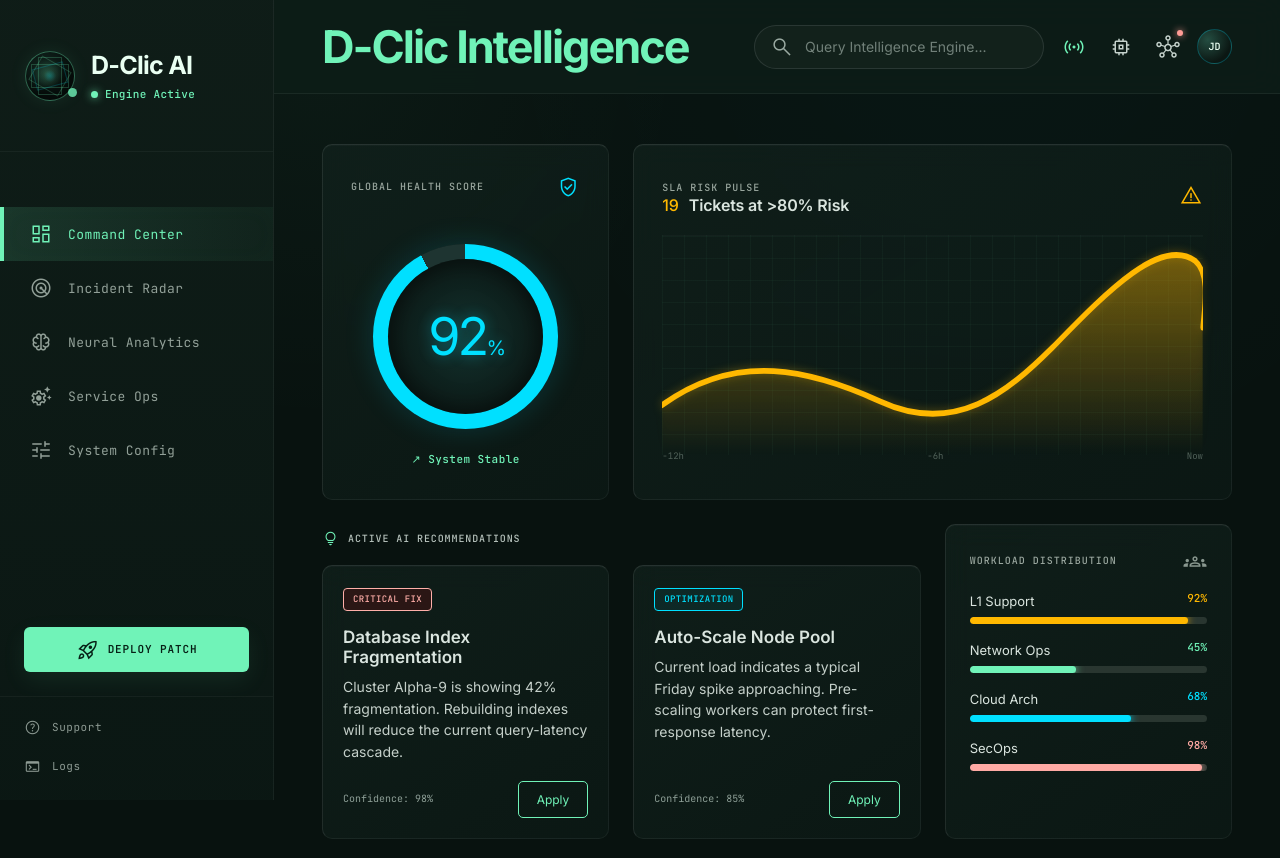
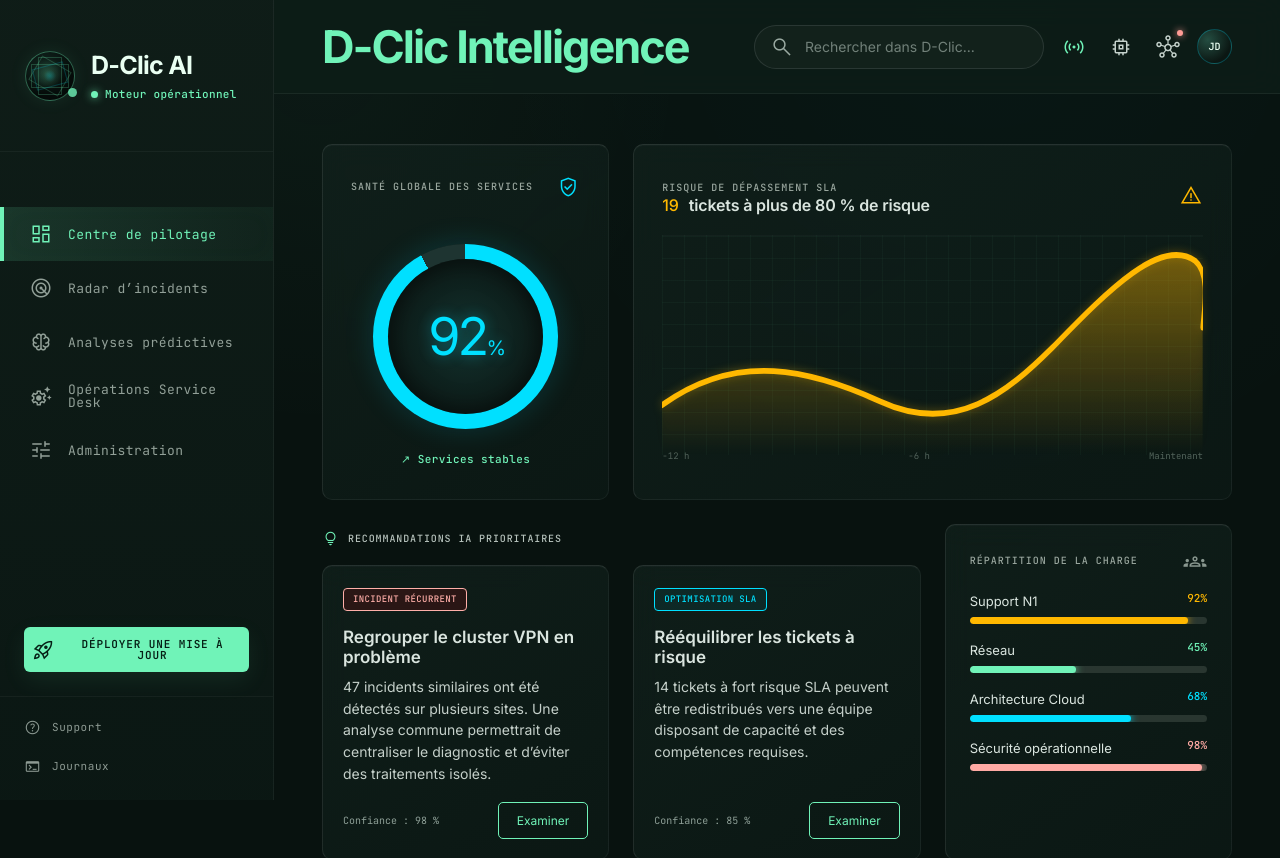
Before and after one commit to jeandirel/D-Clic-Intelligence, a Next.js app in the folder frontend/: page / in a window 1280 px wide. Shown: the top 858 px of the page. Built offline with nearby package versions, Linux system fonts and the light colour scheme.

Commit message:
docs: add functional guide and start French business UI

```diff
--- a/frontend/app/layout.tsx
+++ b/frontend/app/layout.tsx
@@ -4,7 +4,7 @@ import "./globals.css";
 
 export const metadata: Metadata = {
   title: "D-Clic Intelligence",
-  description: "AI ServiceOps Command Center",
+  description: "Centre de pilotage IA pour les opérations Service Desk et Freshservice",
 };
 
 export default function RootLayout({ children }: Readonly<{ children: ReactNode }>) {
--- a/frontend/app/page.tsx
+++ b/frontend/app/page.tsx
@@ -2,10 +2,10 @@ import { AppShell } from "../components/AppShell";
 import { Chip, GlassCard, Progress } from "../components/UI";
 
 const workload = [
-  ["L1 Support", 92, "amber"],
-  ["Network Ops", 45, "green"],
-  ["Cloud Arch", 68, "blue"],
-  ["SecOps", 98, "red"],
+  ["Support N1", 92, "amber"],
+  ["Réseau", 45, "green"],
+  ["Architecture Cloud", 68, "blue"],
+  ["Sécurité opérationnelle", 98, "red"],
 ] as const;
 
 export default function CommandCenterPage() {
@@ -13,13 +13,13 @@ export default function CommandCenterPage() {
     <AppShell section="command">
       <div className="dashboard-grid">
         <GlassCard className="health-card span-4">
-          <div className="card-header"><span className="card-label">Global Health Score</span><span className="material-symbols-outlined blue">verified_user</span></div>
+          <div className="card-header"><span className="card-label">Santé globale des services</span><span className="material-symbols-outlined blue">verified_user</span></div>
           <div className="health-ring-wrap"><div className="health-ring"><strong>92<small>%</small></strong></div></div>
-          <div className="health-status">↗ System Stable</div>
+          <div className="health-status">↗ Services stables</div>
         </GlassCard>
 
         <GlassCard className="sla-card span-8">
-          <div className="card-header"><div><span className="card-label">SLA Risk Pulse</span><h3 className="sla-title"><strong>19</strong> Tickets at &gt;80% Risk</h3></div><span className="material-symbols-outlined amber">warning</span></div>
+          <div className="card-header"><div><span className="card-label">Risque de dépassement SLA</span><h3 className="sla-title"><strong>19</strong> tickets à plus de 80 % de risque</h3></div><span className="material-symbols-outlined amber">warning</span></div>
           <div className="chart-area">
             <svg viewBox="0 0 720 220" preserveAspectRatio="none" aria-hidden="true">
               <defs><linearGradient id="amberFill" x1="0" x2="0" y1="0" y2="1"><stop offset="0" stopColor="#ffb800" stopOpacity=".35"/><stop offset="1" stopColor="#ffb800" stopOpacity="0"/></linearGradient></defs>
@@ -27,30 +27,30 @@ export default function CommandCenterPage() {
               <path d="M0,170 C100,115 200,135 290,166 C390,201 460,157 520,112 C590,58 663,0 710,25 C731,38 721,77 720,92" fill="none" stroke="#ffb800" strokeWidth="6" strokeLinecap="round"/>
             </svg>
           </div>
-          <div className="chart-axis"><span>-12h</span><span>-6h</span><span>Now</span></div>
+          <div className="chart-axis"><span>-12 h</span><span>-6 h</span><span>Maintenant</span></div>
         </GlassCard>
 
         <div className="span-8">
-          <div className="section-label"><span className="material-symbols-outlined">lightbulb</span> Active AI Recommendations</div>
+          <div className="section-label"><span className="material-symbols-outlined">lightbulb</span> Recommandations IA prioritaires</div>
           <div className="dashboard-grid">
             <GlassCard className="recommendation-card span-6">
-              <div><Chip tone="red">Critical Fix</Chip><h4>Database Index Fragmentation</h4><p>Cluster Alpha-9 is showing 42% fragmentation. Rebuilding indexes will reduce the current query-latency cascade.</p></div>
-              <div className="recommendation-footer"><span className="confidence">Confidence: 98%</span><button className="mini-apply">Apply</button></div>
+              <div><Chip tone="red">Incident récurrent</Chip><h4>Regrouper le cluster VPN en problème</h4><p>47 incidents similaires ont été détectés sur plusieurs sites. Une analyse commune permettrait de centraliser le diagnostic et d’éviter des traitements isolés.</p></div>
+              <div className="recommendation-footer"><span className="confidence">Confiance : 98 %</span><button className="mini-apply">Examiner</button></div>
             </GlassCard>
             <GlassCard className="recommendation-card span-6">
-              <div><Chip tone="blue">Optimization</Chip><h4>Auto-Scale Node Pool</h4><p>Current load indicates a typical Friday spike approaching. Pre-scaling workers can protect first-response latency.</p></div>
-              <div className="recommendation-footer"><span className="confidence">Confidence: 85%</span><button className="mini-apply">Apply</button></div>
+              <div><Chip tone="blue">Optimisation SLA</Chip><h4>Rééquilibrer les tickets à risque</h4><p>14 tickets à fort risque SLA peuvent être redistribués vers une équipe disposant de capacité et des compétences requises.</p></div>
+              <div className="recommendation-footer"><span className="confidence">Confiance : 85 %</span><button className="mini-apply">Examiner</button></div>
             </GlassCard>
           </div>
         </div>
 
         <GlassCard className="workload-card span-4">
-          <div className="card-header"><span className="card-label">Workload Distribution</span><span className="material-symbols-outlined muted">groups</span></div>
+          <div className="card-header"><span className="card-label">Répartition de la charge</span><span className="material-symbols-outlined muted">groups</span></div>
           {workload.map(([name, value, tone]) => <div className="work-row" key={name}><div className="work-row-head"><span>{name}</span><span className={tone === "amber" ? "amber" : tone === "red" ? "red" : tone === "blue" ? "blue" : "green"}>{value}%</span></div><Progress value={value} tone={tone}/></div>)}
         </GlassCard>
 
         <GlassCard className="radar-highlight span-12">
-          <Chip tone="muted">◎ Incident Radar Highlights</Chip>
+          <Chip tone="muted">◎ Signaux récents du radar d’incidents</Chip>
           <span className="radar-dot a"/><span className="radar-dot b"/><span className="radar-dot c"/>
         </GlassCard>
       </div>
--- a/frontend/components/AppShell.tsx
+++ b/frontend/components/AppShell.tsx
@@ -18,17 +18,17 @@ type AppShellProps = {
 };
 
 const nav = [
-  { key: "command", label: "Command Center", href: "/", icon: "dashboard" },
-  { key: "radar", label: "Incident Radar", href: "/incident-radar", icon: "radar" },
-  { key: "neural", label: "Neural Analytics", href: "/neural-analytics", icon: "neurology" },
-  { key: "service", label: "Service Ops", href: "/service-ops", icon: "settings_suggest" },
-  { key: "system", label: "System Config", href: "/system-config", icon: "tune" },
+  { key: "command", label: "Centre de pilotage", href: "/", icon: "dashboard" },
+  { key: "radar", label: "Radar d’incidents", href: "/incident-radar", icon: "radar" },
+  { key: "neural", label: "Analyses prédictives", href: "/neural-analytics", icon: "neurology" },
+  { key: "service", label: "Opérations Service Desk", href: "/service-ops", icon: "settings_suggest" },
+  { key: "system", label: "Administration", href: "/system-config", icon: "tune" },
 ] as const;
 
 export function AppShell({
   section,
   title = "D-Clic Intelligence",
-  searchPlaceholder = "Query Intelligence Engine...",
+  searchPlaceholder = "Rechercher dans D-Clic...",
   subnav,
   children,
 }: AppShellProps) {
@@ -42,7 +42,7 @@ export function AppShell({
           </div>
           <div className="brand-copy">
             <strong>D-Clic AI</strong>
-            <span><i /> Engine Active</span>
+            <span><i /> Moteur opérationnel</span>
           </div>
         </div>
 
@@ -62,11 +62,11 @@ export function AppShell({
         <div className="sidebar-spacer" />
         <button className="deploy-button" type="button">
           <span className="material-symbols-outlined">rocket_launch</span>
-          Deploy Patch
+          Déployer une mise à jour
         </button>
         <div className="sidebar-footer">
           <a href="#"><span className="material-symbols-outlined">help</span>Support</a>
-          <a href="#"><span className="material-symbols-outlined">terminal</span>Logs</a>
+          <a href="#"><span className="material-symbols-outlined">terminal</span>Journaux</a>
         </div>
       </aside>
 
@@ -78,9 +78,9 @@ export function AppShell({
               <span className="material-symbols-outlined">search</span>
               <input aria-label="Recherche" placeholder={searchPlaceholder} />
             </label>
-            <button className="icon-button status-on" aria-label="Live status"><span className="material-symbols-outlined">sensors</span></button>
-            <button className="icon-button" aria-label="AI processor"><span className="material-symbols-outlined">memory</span></button>
-            <button className="icon-button network-dot" aria-label="Integrations"><span className="material-symbols-outlined">hub</span></button>
+            <button className="icon-button status-on" aria-label="État temps réel"><span className="material-symbols-outlined">sensors</span></button>
+            <button className="icon-button" aria-label="Moteur IA"><span className="material-symbols-outlined">memory</span></button>
+            <button className="icon-button network-dot" aria-label="Intégrations"><span className="material-symbols-outlined">hub</span></button>
             <button className="avatar" aria-label="Profil">JD</button>
           </div>
         </header>
```
Also changed, not shown: 2 other files (tests, documents, lock files or other folders).
